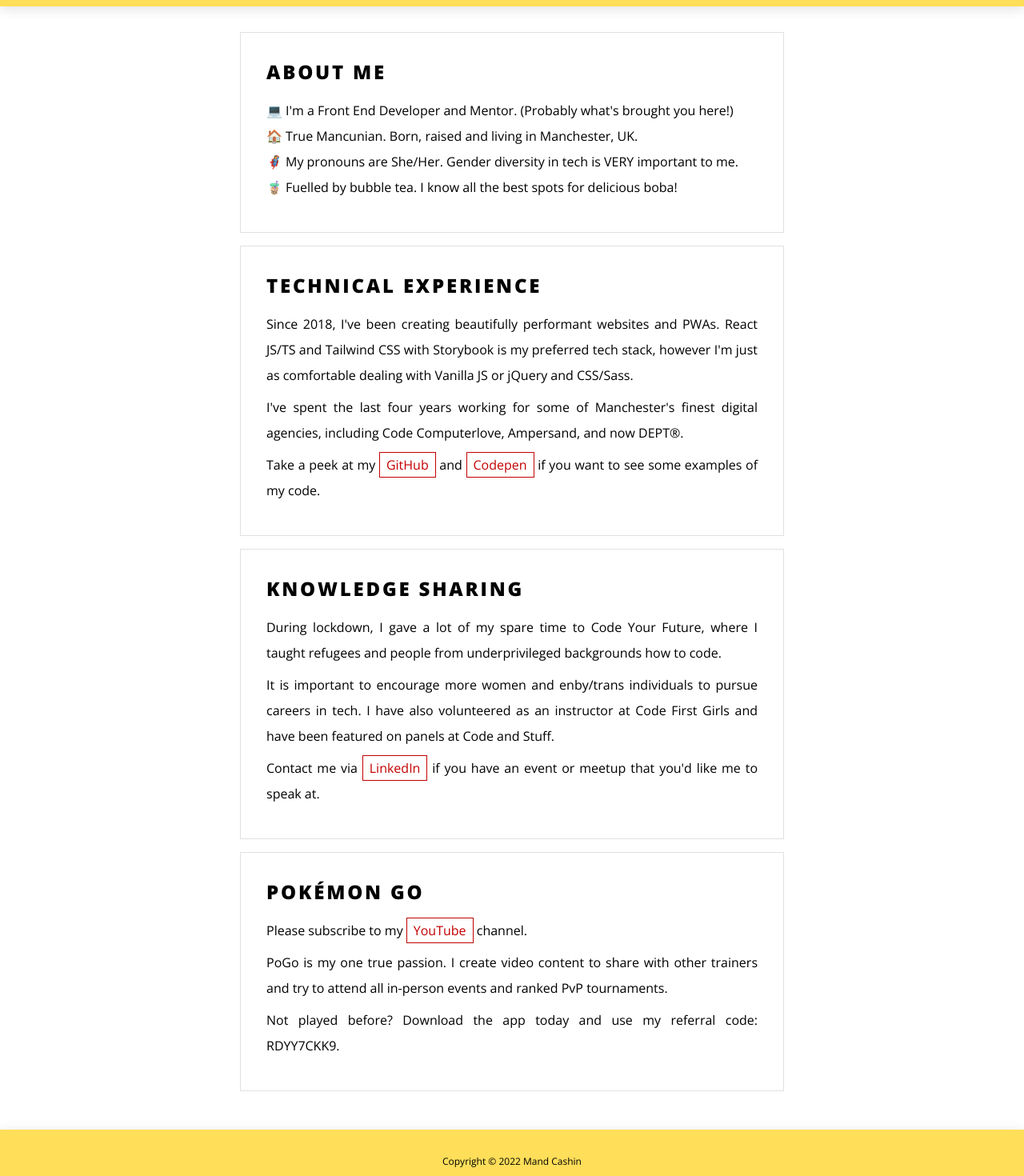
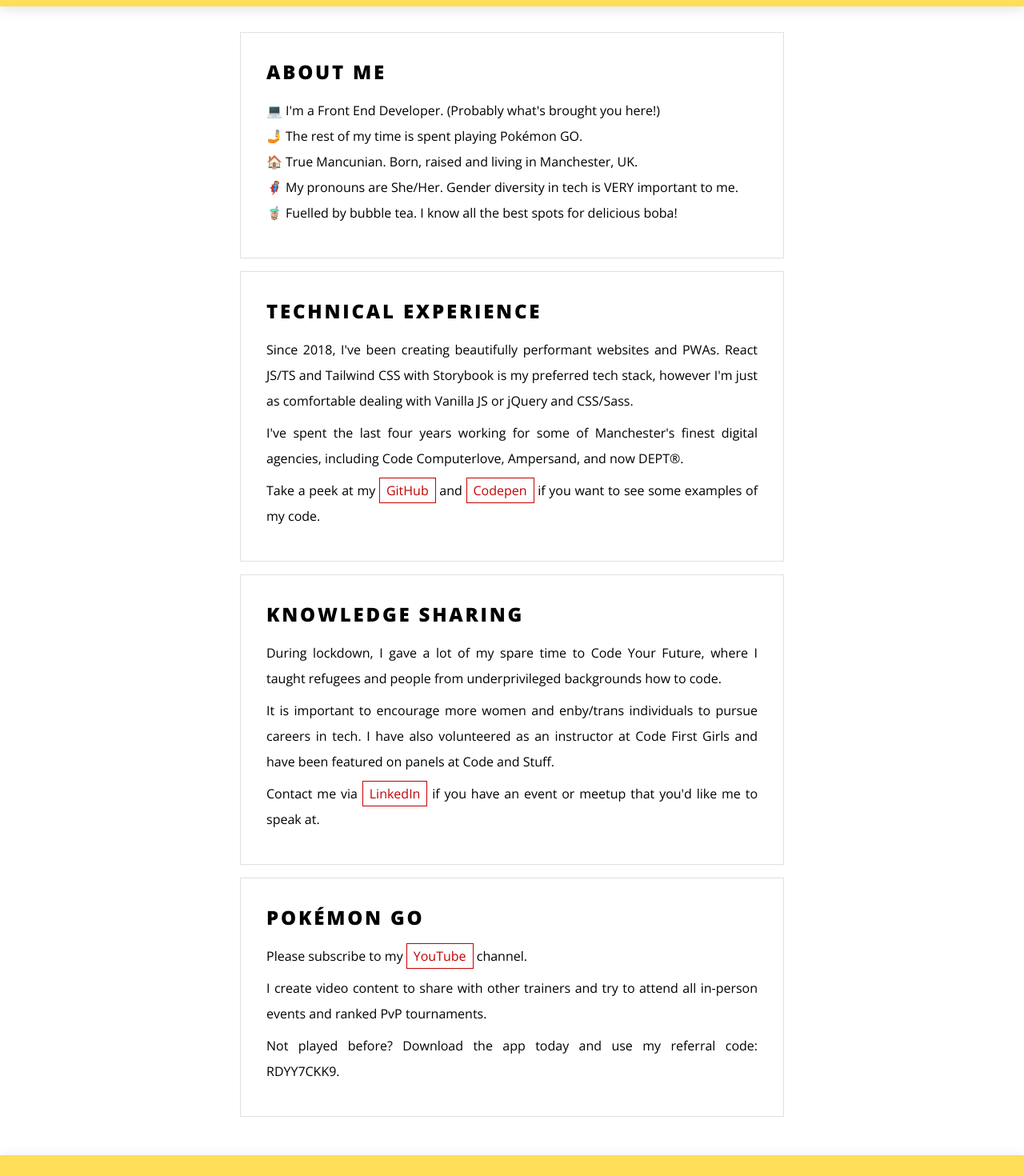
Before and after one commit to RazzBerryMand/mand-cashin-2022, a React (Create React App) app: page / in a window 1280 px wide. Shown: the part 380-1850 px from the top of the page at 80% size. Built offline with nearby package versions, Linux system fonts and the light colour scheme.

Commit message:
feat: update bullet points

```diff
--- a/src/components/Main.css
+++ b/src/components/Main.css
@@ -50,13 +50,17 @@ main .content-box .about-list li:nth-child(1):before {
 }
 
 main .content-box .about-list li:nth-child(2):before {
+  content: "🤳";
+}
+
+main .content-box .about-list li:nth-child(3):before {
   content: "🏠";
 }
 
-main .content-box .about-list li:nth-child(3):before {
+main .content-box .about-list li:nth-child(4):before {
   content: "🦸‍♀️";
 }
 
-main .content-box .about-list li:nth-child(4):before {
+main .content-box .about-list li:nth-child(5):before {
   content: "🧋";
 }
--- a/src/components/Main.js
+++ b/src/components/Main.js
@@ -8,9 +8,9 @@ export const Main = () => {
         <h2>About Me</h2>
         <ul className="about-list">
           <li>
-            I'm a Front End Developer and Mentor. (Probably what's brought you
-            here!)
+            I'm a Front End Developer. (Probably what's brought you here!)
           </li>
+          <li>The rest of my time is spent playing Pokémon GO.</li>
           <li>True Mancunian. Born, raised and living in Manchester, UK.</li>
           <li>
             My pronouns are She/Her. Gender diversity in tech is VERY important
@@ -92,9 +92,8 @@ export const Main = () => {
           channel.
         </p>
         <p>
-          PoGo is my one true passion. I create video content to share with
-          other trainers and try to attend all in-person events and ranked PvP
-          tournaments.
+          I create video content to share with other trainers and try to attend
+          all in-person events and ranked PvP tournaments.
         </p>
         <p>
           Not played before? Download the app today and use my referral code:
```
